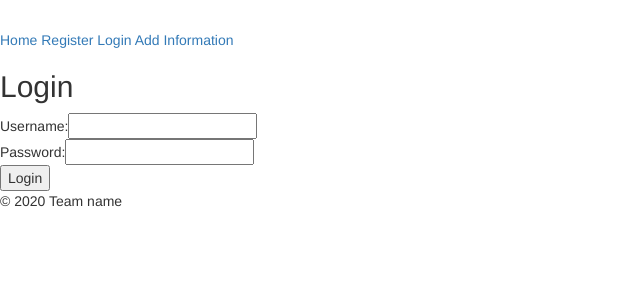
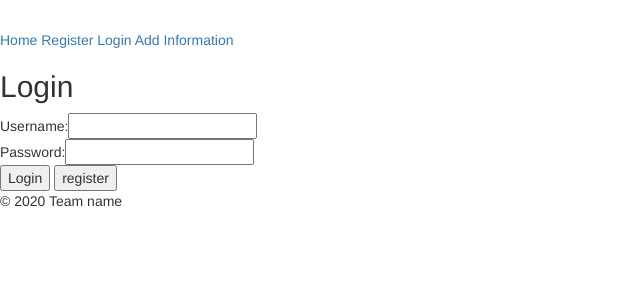
Before and after one commit to s3554374/Project1, a PHP site: page /login.php in a window 1280 px wide. Shown: the part 195-495 px from the top of the page, without its empty margins (0-640 px from the left). Run offline with PHP 8.4, Linux system fonts and the light colour scheme; data that the repository does not hold is empty.

Commit message:
Update login.php
add register button

```diff
--- a/login.php
+++ b/login.php
@@ -10,6 +10,7 @@
         Username:<input type="text" name="username" /><br>
         Password:<input type="password" name="password" /><br>
         <input type="submit" value="Login" />
+        <input type="button" name="Submit" value="register" onclick="location.href='register.php'"/>
     </form>
  </div>
  <!-- end of main content -->
```
